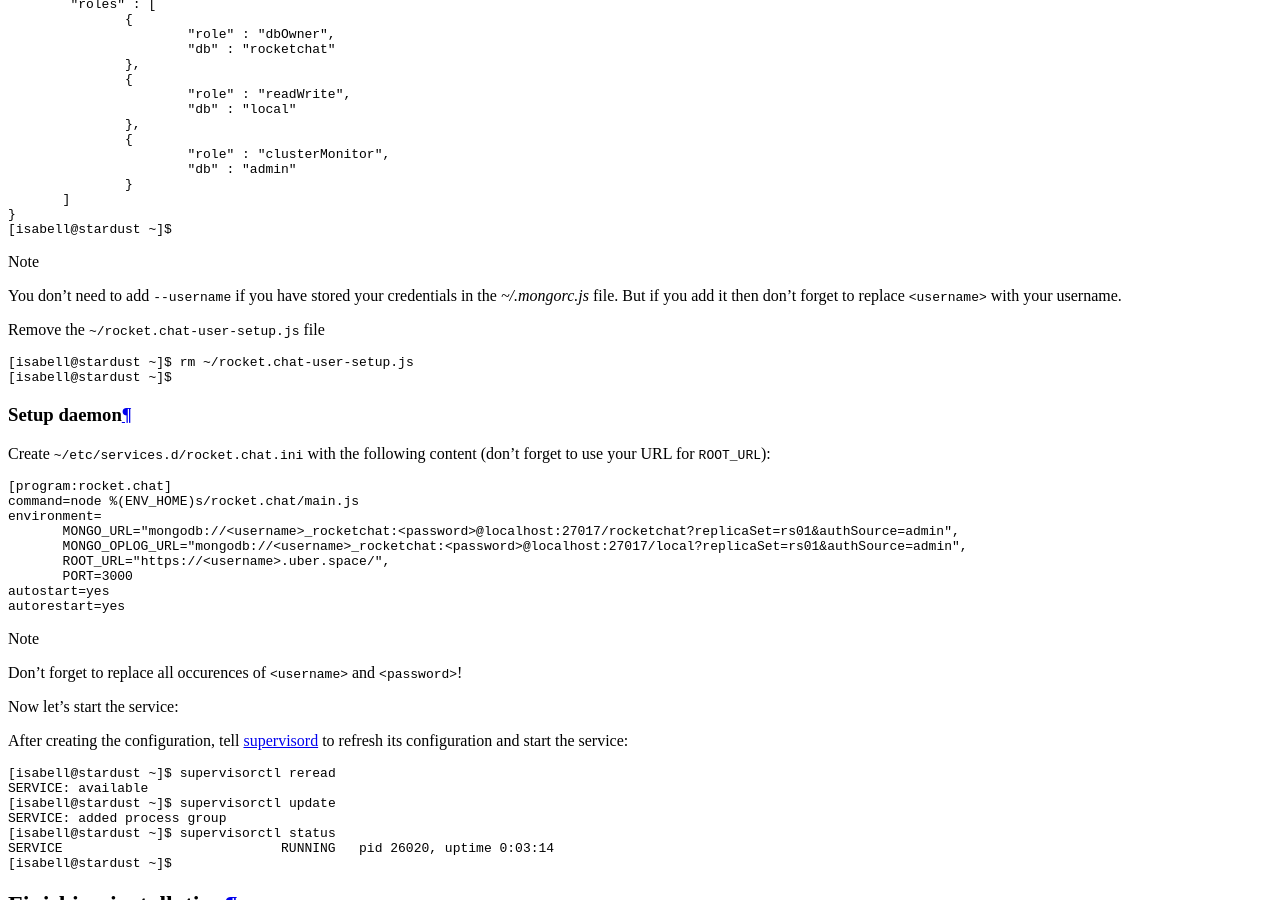
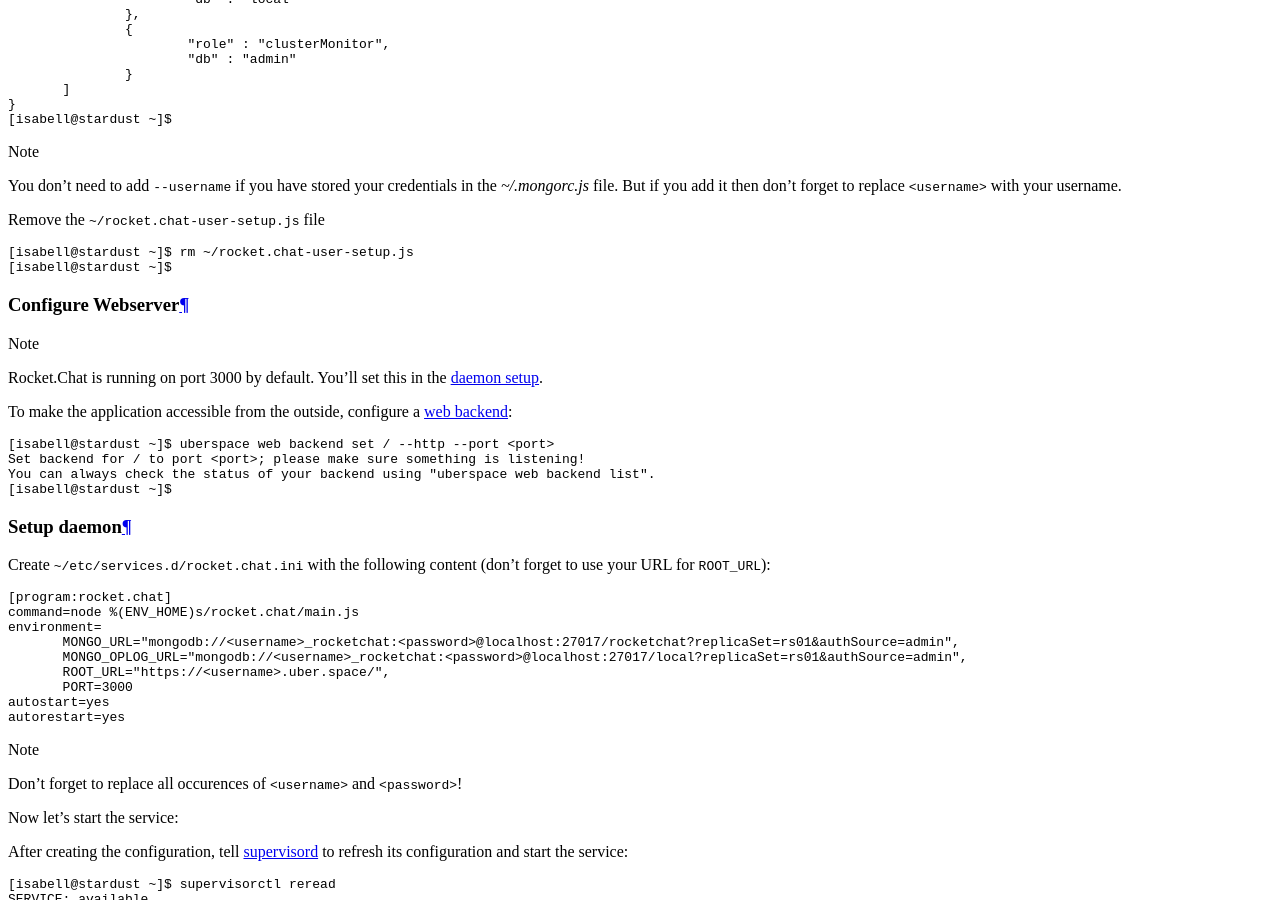
Before and after one commit to Uberspace/lab, a Sphinx documentation site: the page built from source/guide_rocketchat.rst, in a window 1280 px wide and 900 px high, scrolled down 5811 px. Built offline with Sphinx 7.4.7 and the Read the Docs theme 2.0.0, drawn with Linux system fonts in a browser that asks for light colours; some of the changed lines change nothing that is shown; some of the changed text lies outside the part shown.

Commit message:
[rocket.chat] move web backend to configuration
Moved the web backend configuration to the Configuration section and
used the web-backend include

```diff
--- a/source/guide_rocketchat.rst
+++ b/source/guide_rocketchat.rst
@@ -51,15 +51,6 @@
 Check your chat URL setup:
 
 .. include:: includes/web-domain-list.rst
-
-Set up the backend:
-
-::
-
- [isabell@stardust ~]$ uberspace web backend set / --http --port 3000
- Set backend for / to port 3000; please make sure something is listening!
- You can always check the status of your backend using "uberspace web backend list".
- [isabell@stardust ~]$
 
 Installation
 ============
@@ -231,6 +222,13 @@
  [isabell@stardust ~]$ rm ~/rocket.chat-user-setup.js
  [isabell@stardust ~]$
 
+Configure Webserver
+-------------------
+
+.. note:: Rocket.Chat is running on port 3000 by default. You'll set this in the `daemon setup <#setup-daemon>`_.
+
+.. include:: includes/web-backend.rst
+
 Setup daemon
 ------------
 
```
